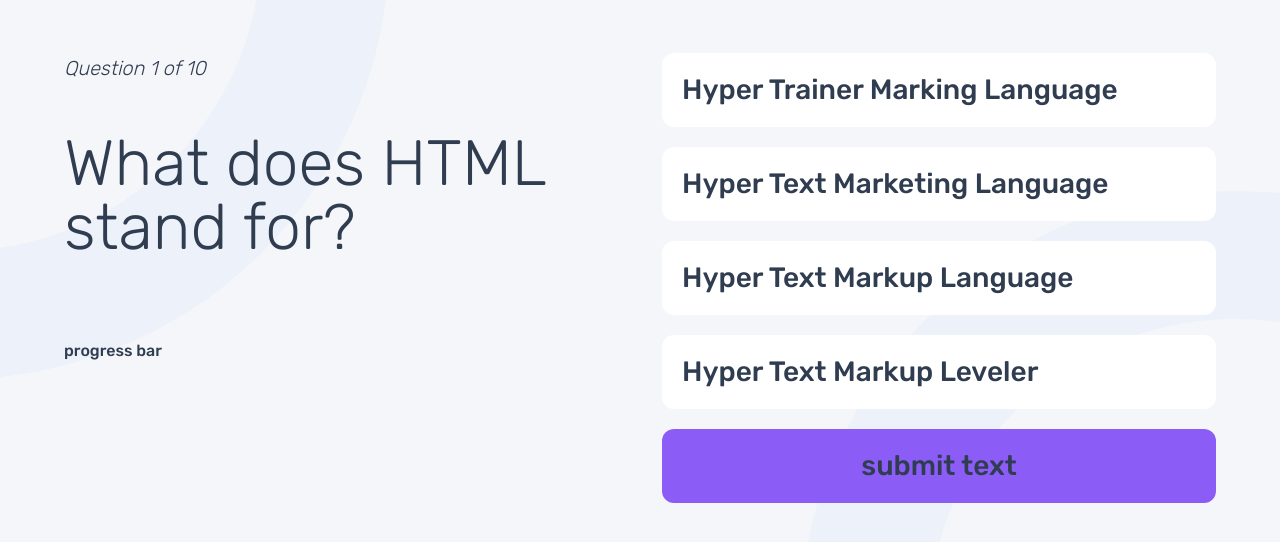
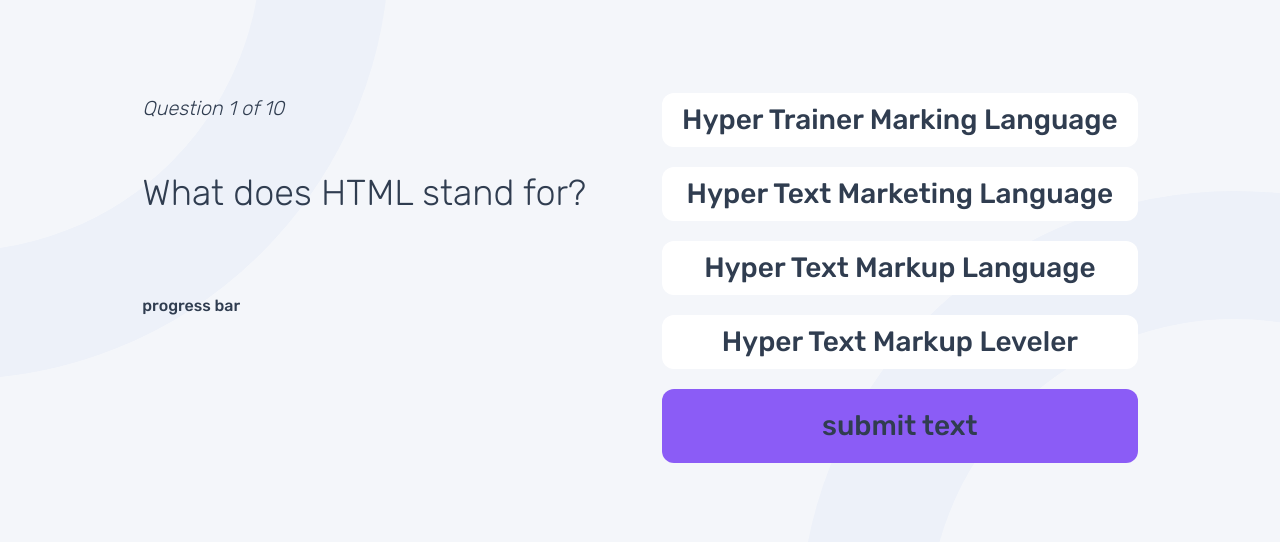
Before and after one commit to sphnikola/quiz-app, a React (Vite) app: page /html in a window 1280 px wide. Shown: the part 122-664 px from the top of the page. Built offline with nearby package versions, Linux system fonts and the light colour scheme.

Commit message:
Make the options text-left and fix appearance of questions

```diff
--- a/src/OptionPage.jsx
+++ b/src/OptionPage.jsx
@@ -2,7 +2,9 @@ export function OptionPage(props) {
   return (
     <>
       <section>
-        <ol type="A">{props.listItems}</ol>
+        <ol type="A" className="">
+          {props.listItems}
+        </ol>
         <button
           onClick={props.handleClick}
           className=" w-full text-[18px] bg-violet-500 font-normal p-5
--- a/src/QuestionPage.jsx
+++ b/src/QuestionPage.jsx
@@ -1,17 +1,17 @@
 export function QuestionPage(props) {
   return (
     <>
-      <section className="flex flex-col">
+      <section className="flex flex-col ">
         <div className="flex flex-col-reverse">
-          <h1 className=" text-[40px] leading-[40px] md:text-[64px] md:leading-[64px]   font-thin mb-8 md:mb-5 lg:mb-20">
+          <h1 className=" text-[20px] md:text-[36px] leading-[43.2px]  lg:pr-5 font-thin mb-8 md:mb-5 lg:mb-20">
             {props.question}
           </h1>
           <p className="text-[14px] leading-[21px] italic font-light mb-12 md:text-[20px] md:leading-[30px]">
             Question {props.currentQuestion} of {props.totalQuestion}
           </p>
         </div>
-        <div>
-          <p>progress bar</p>
+        <div className=" ">
+          <p className="">progress bar</p>
         </div>
       </section>
     </>
--- a/src/pages/Html.jsx
+++ b/src/pages/Html.jsx
@@ -42,8 +42,8 @@ export function Html() {
       <li key={uuid()} value={item} className="mb-5">
         <button
           onClick={checkAnswer}
-          className="flex gap-x-3  w-full items-center text-[18px] bg-link-bg
-        font-normal p-5  rounded-xl md:text-[28px]  md:leading-[34px]"
+          className=" w-full text-[18px] bg-link-bg
+        font-normal p-5  rounded-xl md:text-[28px]  md:leading-[50%]"
         >
           {item}
         </button>
```
